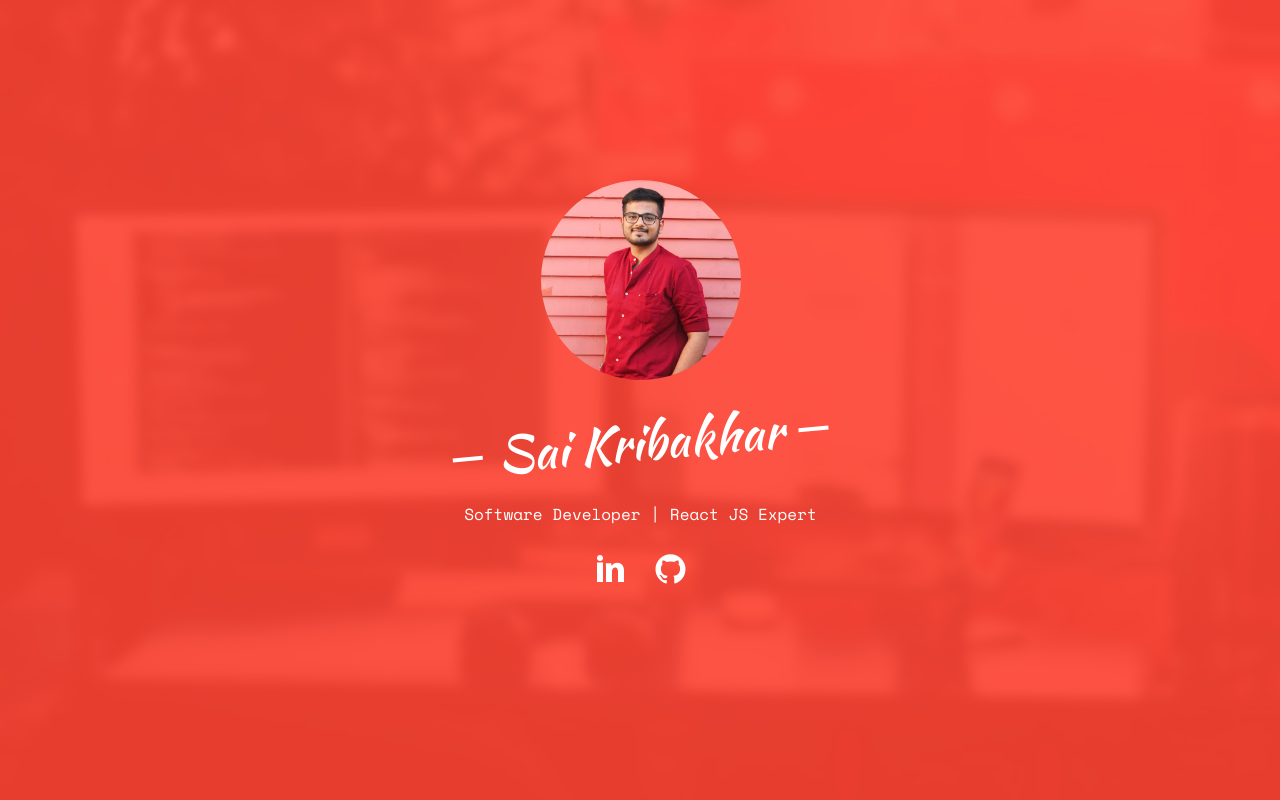
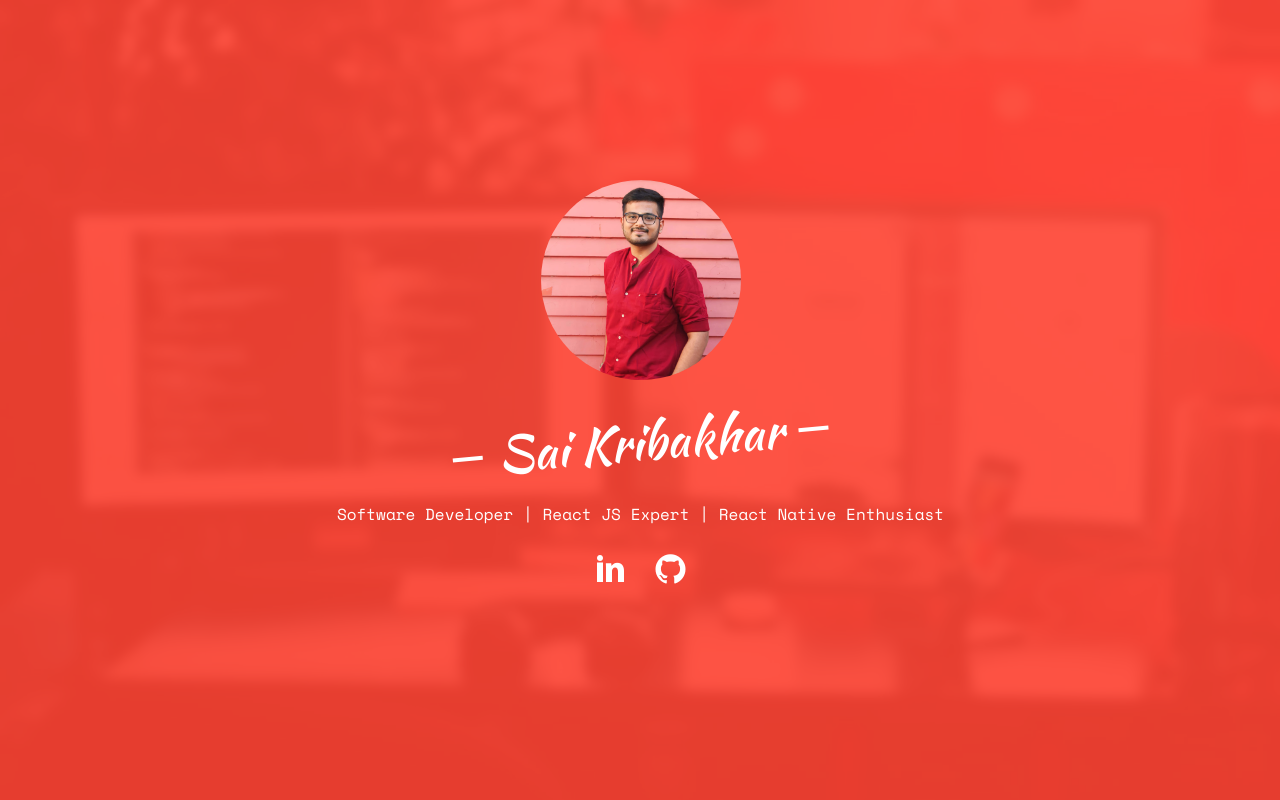
Before and after one commit to SaiKribaMuralidharan/Portflio, a plain HTML site: page index.html in a window 1280 px wide. Shown: the top 800 px of the page. Drawn offline with nearby package versions, Linux system fonts and the light colour scheme; files whose address does not match are found by name.

Commit message:
Update index.html

```diff
--- a/index.html
+++ b/index.html
@@ -45,7 +45,7 @@
 						<div class="display-tc js-fullheight animate-box" data-animate-effect="fadeIn">
 							<div class="profile-thumb" style="background: url(images/Sai_Img.jpeg);"></div>
 							<h1><span>Sai Kribakhar</span></h1>
-							<h3><span>Software Developer | React JS Expert</span></h3>
+							<h3><span>Software Developer | React JS Expert | React Native Enthusiast</span></h3>
 							<p>
 								<ul class="fh5co-social-icons">
 									<li><a href="https://www.linkedin.com/in/sai-kribakhar-muralidharan-30a2741aa" class="text-decoration-none" target="_blank"><i class="icon-linkedin2"></i></a></li>
```
